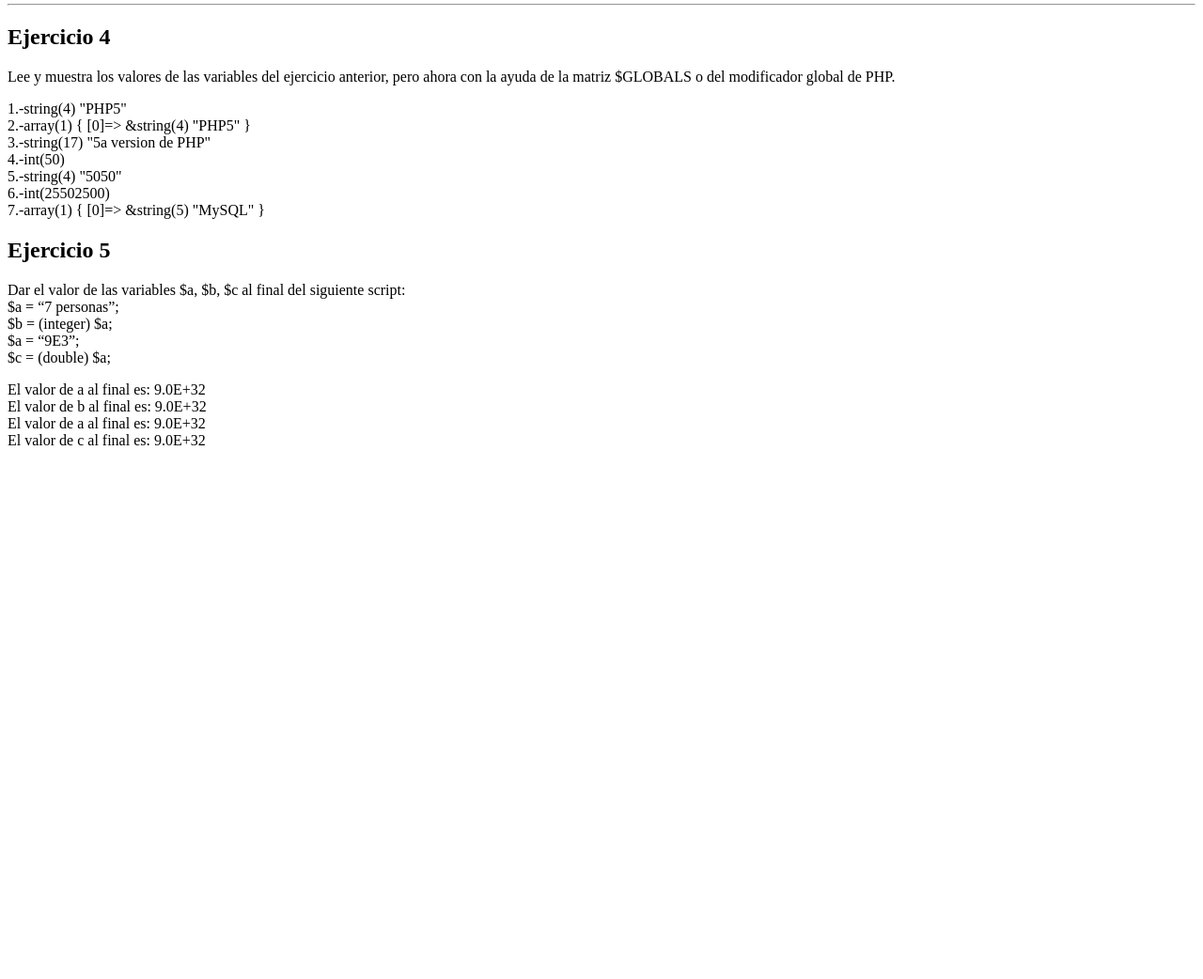
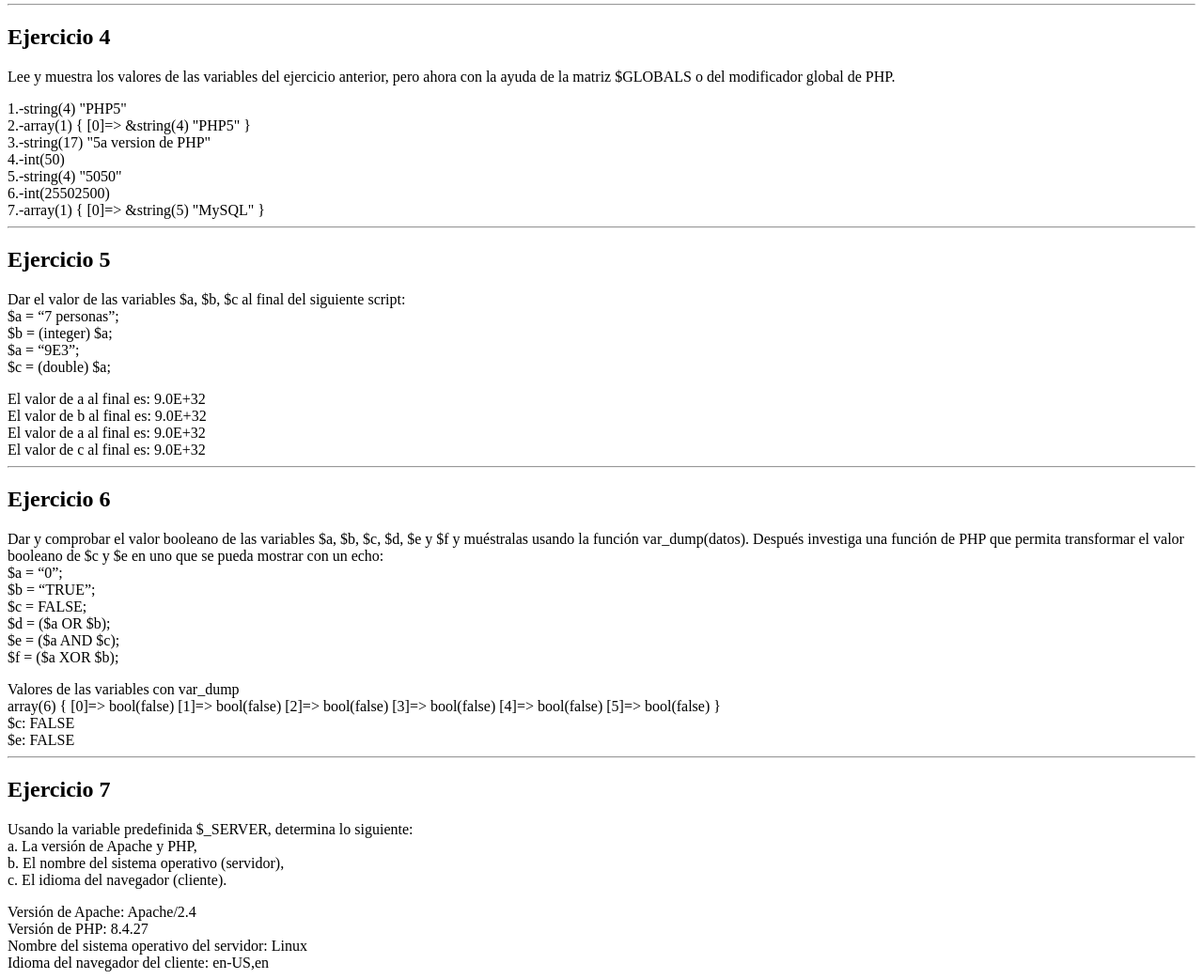
Before and after one commit to RM4862/tecweb, a PHP site: page / in a window 1280 px wide. Shown: the part 1158-2200 px from the top of the page at 94% size. Before the commit the page ends 1632 px from the top, so only its background shows below. Run offline with PHP 8.4, Linux system fonts and the light colour scheme.

Commit message:
Index practica 3 finalizado

```diff
--- a/practicas/p03/index.php
+++ b/practicas/p03/index.php
@@ -151,7 +151,7 @@
         $z[0] = "MySQL";
         echo "7.-"; var_dump($z); echo "<br>";
     ?>
-
+    <hr>
 
     <h2>Ejercicio 5</h2>
     <p>Dar el valor de las variables $a, $b, $c al final del siguiente script:
@@ -178,8 +178,62 @@
         echo "El valor de c al final es: $c";
         echo "<br>";
     ?>
-
-
+    <hr>
+    <h2>Ejercicio 6</h2>
+    <p>Dar y comprobar el valor booleano de las variables $a, $b, $c, $d, $e y $f y muéstralas usando la función
+        var_dump(datos). Después investiga una función de PHP que permita transformar el valor booleano de $c y $e
+        en uno que se pueda mostrar con un echo:
+        <br>
+        $a = “0”;
+        <br>
+        $b = “TRUE”;
+        <br>
+        $c = FALSE;
+        <br>
+        $d = ($a OR $b);
+        <br>
+        $e = ($a AND $c);
+        <br>
+        $f = ($a XOR $b);
+        <br>
+    </p>
+    <?php
+    $a = "0";
+    $b = "TRUE";
+    $c = FALSE;
+    $d = ($a OR $b);
+    $e = ($a AND $c);
+    $f = ($a XOR $b);
+    $valores=array($a,$b,$c,$d,$e,$f);
+    echo "Valores de las variables con var_dump";
+    echo "<br>";
+    var_dump($valores);
+    echo"<br>";
+    $booleanToText = function ($value) { ///funcion para transformar el valor booleano en un valor que se puede mostrar con echo
+        return $value ? 'TRUE' : 'FALSE';
+    };
+    echo "\$c: " . $booleanToText($c) . "<br>";
+    echo "\$e: " . $booleanToText($e) . "<br>";
+    ?>
+    <hr>
+    <h2>Ejercicio 7</h2>
+        <p>Usando la variable predefinida $_SERVER, determina lo siguiente:
+        <br>
+        a. La versión de Apache y PHP,
+        <br>
+        b. El nombre del sistema operativo (servidor),
+        <br>
+        c. El idioma del navegador (cliente). </p>
+        <?php
+        $apacheVersion = $_SERVER['SERVER_SOFTWARE'];
+        $phpVersion = phpversion();
+        $serverOs = php_uname('s');
+        $clientLanguage = $_SERVER['HTTP_ACCEPT_LANGUAGE'];
+        echo "Versión de Apache: $apacheVersion <br>";
+        echo "Versión de PHP: $phpVersion <br>";
+        echo "Nombre del sistema operativo del servidor: $serverOs <br>";
+        echo "Idioma del navegador del cliente: $clientLanguage <br>";
+        ?>
 
 
 </body>
```
